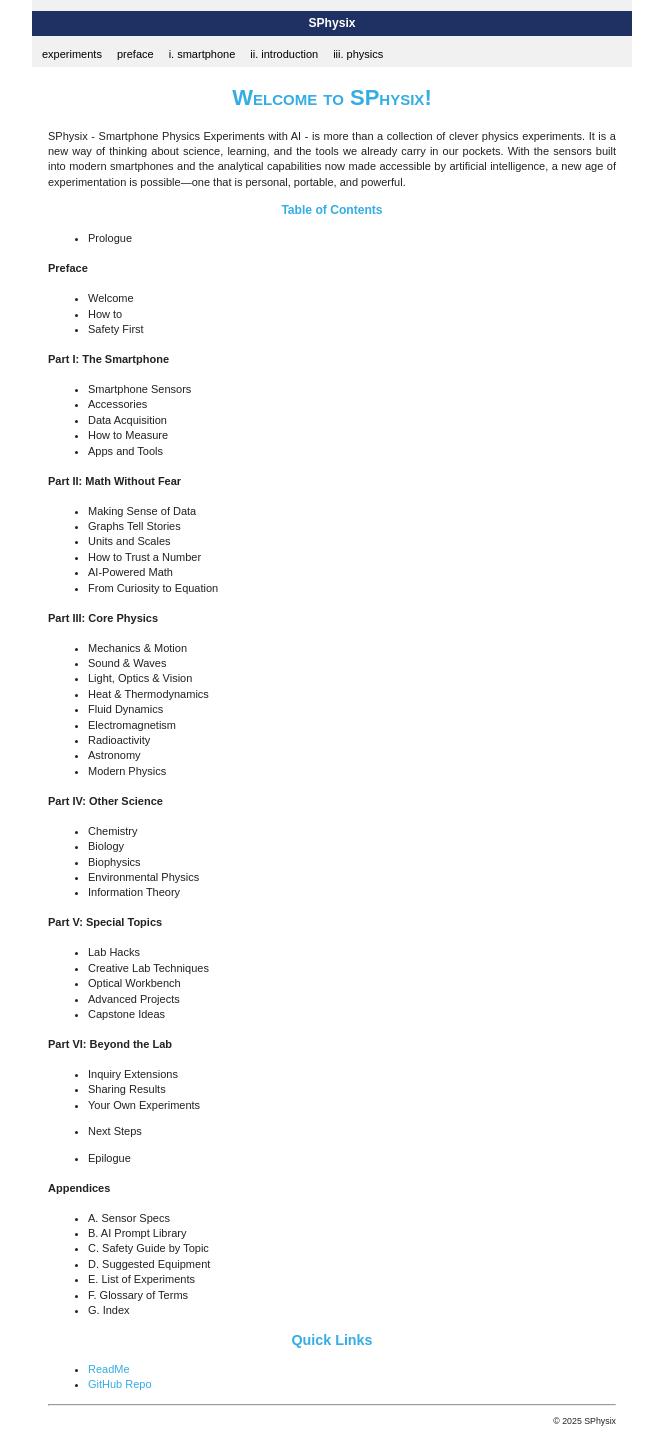
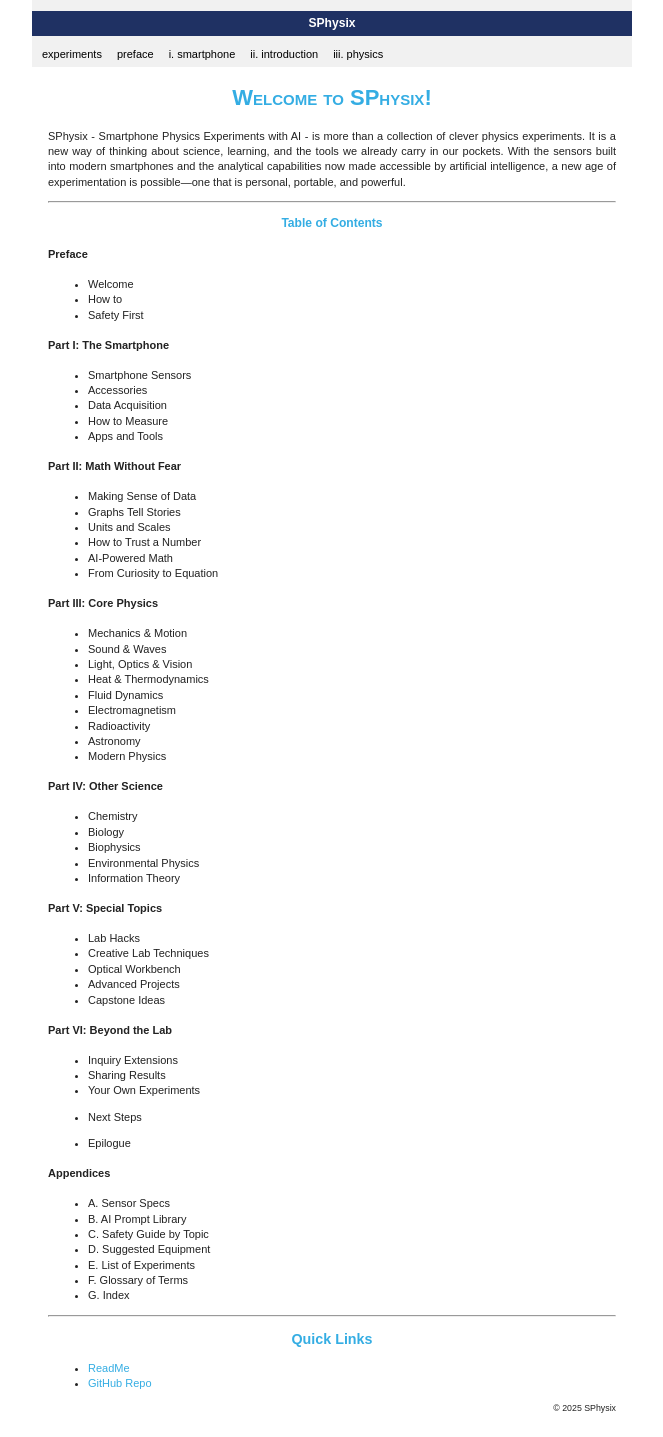
Before and after one commit to rplano/sphysix, a Jekyll site: the page built from index.md, in a window 1280 px wide. Shown: the whole page, without its empty margins (308-971 px from the left). Built offline with Jekyll 4.4.1, drawn with Linux system fonts in a browser that asks for light colours.

Commit message:
Update index.md

```diff
--- a/index.md
+++ b/index.md
@@ -7,9 +7,8 @@ title: Home
 
 SPhysix - Smartphone Physics Experiments with AI - is more than a collection of clever physics experiments. It is a new way of thinking about science, learning, and the tools we already carry in our pockets. With the sensors built into modern smartphones and the analytical capabilities now made accessible by artificial intelligence, a new age of experimentation is possible—one that is personal, portable, and powerful.
 
+---
 ### Table of Contents
-
-- Prologue
 
 #### Preface
 - Welcome
@@ -73,9 +72,7 @@ SPhysix - Smartphone Physics Experiments with AI - is more than a collection of
 - F. Glossary of Terms
 - G. Index
 
+---
 ## Quick Links
-
 - [ReadMe](readme.md)
 - [GitHub Repo](https://github.com/rplano/sphysix)
-
----
```
